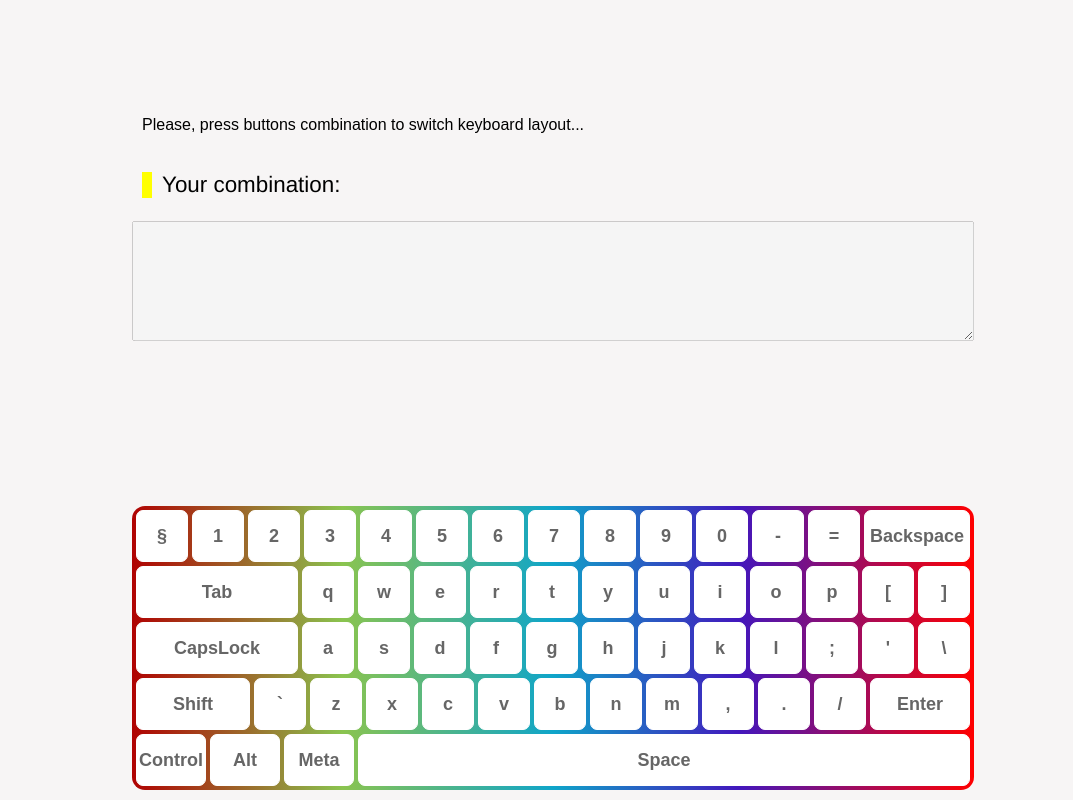
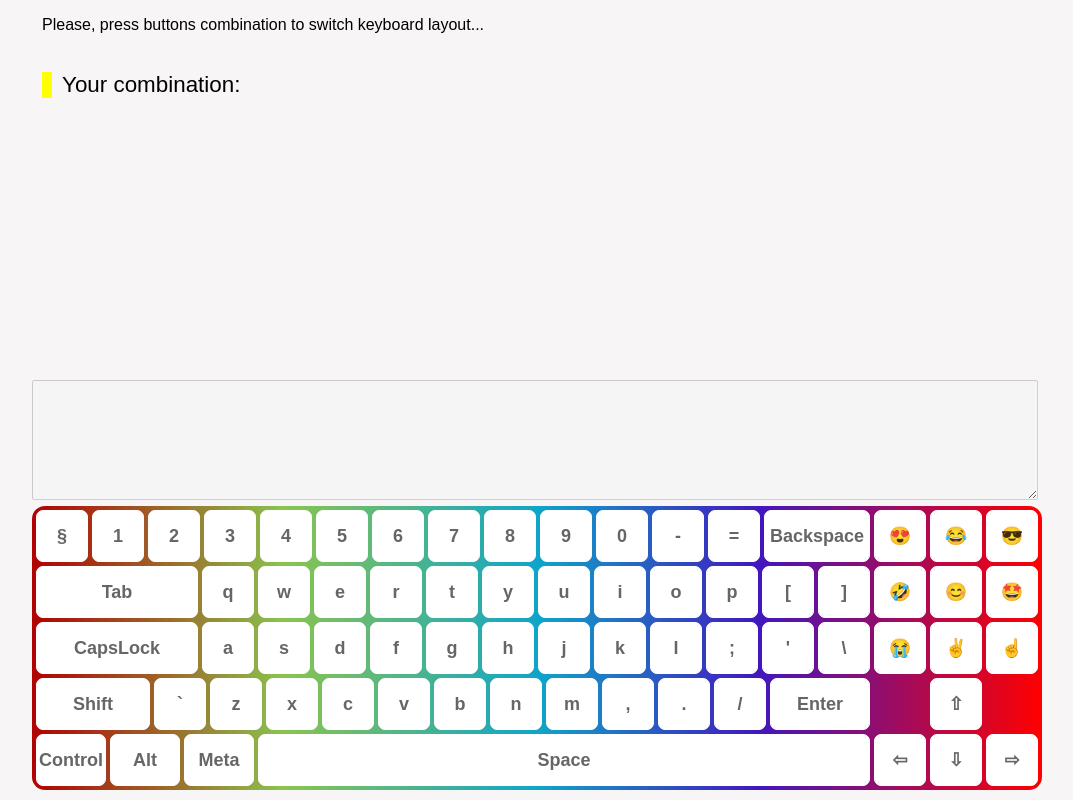
Before and after one commit to Atamananet/movie-search, a website: page index.html in a window 1280 px wide. Both pictures are taken after a click on the element "Tab". Shown: the whole page, without its empty margins (104-1177 px from the left). Drawn offline with Linux system fonts and the light colour scheme.

Commit message:
fix: es-lint warnings detected

```diff
--- a/index.html
+++ b/index.html
@@ -9,10 +9,6 @@
 </head>
 
 <body>
-    <div class="loader">
-        <p class="request">Please, press buttons combination to switch keyboard layout...</p>
-        <p class="description">Your combination:<code class="combination"></code></p>
-    </div>
     <script src="script.js"></script>
 </body>
 
--- a/script.js
+++ b/script.js
@@ -1,27 +1,52 @@
 (function KEYBOARD() {
-  const ENGLISH = ['§ ±', '1 !', '2 @', '3 #', '4 $', '5 %', '6 ˆ', '7 &', '8 *', '9 (', '0 )', '- _', '= +', 'Backspace', '',
-    'Tab', 'q Q', 'w W', 'e E', 'r R', 't T', 'y Y', 'u U', 'i I', 'o O', 'p P', '[ {', '] }', '',
-    'CapsLock', 'a A', 's S', 'd D', 'f F', 'g G', 'h H', 'j J', 'k K', 'l L', '; :', '\' "', '\\ |', '',
-    'Shift', '` ˜', 'z Z', 'x X', 'c C', 'v V', 'b B', 'n N', 'm M', ', <', '. >', '/ ?', 'Enter', '',
-    'Control', 'Alt', 'Meta', 'Space'];
+  const ENGLISH = ['§ ±', '1 !', '2 @', '3 #', '4 $', '5 %', '6 ˆ', '7 &', '8 *', '9 (', '0 )', '- _', '= +', 'Backspace', '😍', '😂', '😎', '',
+    'Tab', 'q Q', 'w W', 'e E', 'r R', 't T', 'y Y', 'u U', 'i I', 'o O', 'p P', '[ {', '] }', '🤣', '😊', '🤩', '',
+    'CapsLock', 'a A', 's S', 'd D', 'f F', 'g G', 'h H', 'j J', 'k K', 'l L', '; :', '\' "', '\\ |', '😭', '✌', '☝', '',
+    'Shift', '` ˜', 'z Z', 'x X', 'c C', 'v V', 'b B', 'n N', 'm M', ', <', '. >', '/ ?', 'Enter', 'STUB', 'ArrowUp', '',
+    'Control', 'Alt', 'Meta', 'Space', 'ArrowLeft', 'ArrowDown', 'ArrowRight'];
 
-  const RUSSIAN = ['ё Ё', '1 !', '2 "', '3 №', '4 ❤️️', '5 %', '6 :', '7 ?', '8 *', '9 (', '0 )', '- _', '= +', 'Backspace', '',
-    'Tab', 'й Й', 'ц Ц', 'у У', 'к К', 'е Е', 'н Н', 'г Г', 'ш Ш', 'щ Щ', 'з З', 'х Х', 'ъ Ъ', '',
-    'CapsLock', 'ф Ф', 'ы Ы', 'в В', 'а А', 'п П', 'р Р', 'о О', 'л Л', 'д Д', 'ж Ж', 'э Э', '® ©', '',
-    'Shift', '¥ £', 'я Я', 'ч Ч', 'с С', 'м М', 'и И', 'т Т', 'ь Ь', 'б Б', 'ю Ю', '« »', 'Enter', '',
-    'Control', 'Alt', 'Meta', 'Space'];
+  const RUSSIAN = ['ё Ё', '1 !', '2 "', '3 №', '4 ❤️️', '5 %', '6 :', '7 ?', '8 *', '9 (', '0 )', '- _', '= +', 'Backspace', '😍', '😂', '😎', '',
+    'Tab', 'й Й', 'ц Ц', 'у У', 'к К', 'е Е', 'н Н', 'г Г', 'ш Ш', 'щ Щ', 'з З', 'х Х', 'ъ Ъ', '🤣', '😊', '🤩', '',
+    'CapsLock', 'ф Ф', 'ы Ы', 'в В', 'а А', 'п П', 'р Р', 'о О', 'л Л', 'д Д', 'ж Ж', 'э Э', '® ©', '😭', '✌', '☝', '',
+    'Shift', '¥ £', 'я Я', 'ч Ч', 'с С', 'м М', 'и И', 'т Т', 'ь Ь', 'б Б', 'ю Ю', '« »', 'Enter', 'STUB', 'ArrowUp', '',
+    'Control', 'Alt', 'Meta', 'Space', 'ArrowLeft', 'ArrowDown', 'ArrowRight'];
 
   let characters; // simbols keyboard
   let letters;
-  const commands = [];
+  const btnCombination = new Set();
   const textArea = document.createElement('textarea');
   textArea.disabled = true; // block mouse focus and direct input
   textArea.id = 'text-area';
 
   const toggleHidden = (element) => element.classList.toggle('hidden');
-  const changeLanguage = () => {
-    [...document.querySelectorAll('.keyboard')].forEach(toggleHidden);
-    localStorage.language = (localStorage.language === 'english') ? 'russian' : 'english';
+
+  // switch keyboard language
+  const langChangeHandler = (event) => {
+    const a = [...btnCombination];
+    if (a.every((i) => event[i])) {
+      [...document.querySelectorAll('.keyboard')].forEach(toggleHidden);
+      localStorage.language = (localStorage.language === 'english') ? 'russian' : 'english';
+    }
+  };
+
+  const detectCombination = (event) => {
+    if (event.shiftKey) { btnCombination.add('shiftKey'); }
+    if (event.ctrlKey) { btnCombination.add('ctrlKey'); }
+    if (event.altKey) { btnCombination.add('altKey'); }
+    if (event.metaKey) { btnCombination.add('metaKey'); }
+    if (event.code === 'Space') { btnCombination.add('space'); }
+  };
+
+  const setCombination = () => {
+    if (btnCombination.size < 2) { return; }
+    setTimeout(() => {
+      const combination = document.querySelector('.combination');
+      combination.innerHTML = [...btnCombination].join(' + ');
+      document.querySelector('.description').style.borderLeftColor = 'green';
+      document.removeEventListener('keydown', detectCombination);
+      document.addEventListener('keydown', langChangeHandler);
+    }, 500);
+    setTimeout(() => { document.querySelector('.request').style.opacity = '0'; }, 1000);
   };
 
   // return string with type of button
@@ -29,17 +54,20 @@
     const currBtn = button.toString();
     const alphabet = 'qwertyuiopasdfghjklzxcvbnmёйцукенгшщзхъфывапролджэячсмитьбю'.split('');
     const controls = ['CapsLock', 'Shift', 'Ctrl', 'Meta', 'Alt', 'Control'];
+    const arrows = ['ArrowLeft', 'ArrowDown', 'ArrowRight', 'ArrowUp'];
 
     if (currBtn === '') { return 'new line'; }
     if (controls.includes(currBtn)) { return 'command'; }
     if (alphabet.includes(currBtn.toLowerCase())) { return 'letter'; }
+    if (arrows.includes(currBtn)) { return 'arrow'; }
+
     return 'simbol';
   };
 
   // return SpanHTMLElement (key button) //
   const createKey = (char) => {
     if (keyType(char) === 'new line') {
-      return document.createElement('div');
+      return document.createElement('br');
     }
     const span = document.createElement('span');
     span.innerHTML = char;
@@ -67,6 +95,7 @@
 
   const print = (key) => {
     const textarea = document.querySelector('textarea');
+    const elem = document.querySelector(`[id='${key}']`);
     switch (key) {
       case 'Backspace':
         textarea.value = textarea.value.slice(0, -1);
@@ -81,14 +110,17 @@
         textarea.value += ' ';
         break;
       default:
-        if (key.length < 2) { // press CHOISING language button
+        if (key.length <= 2) { // letters, simbols, arrows
           const pressedBtn = document.querySelector('.keyboard:not(.hidden) .pressed:not(.hidden):not(.command)');
-          textarea.value += (pressedBtn) ? pressedBtn.id : key;
+          textarea.value += (pressedBtn) ? pressedBtn.id : key; // for simbols
+        }
+        if (elem.classList.contains('arrow')) {
+          textarea.value += elem.innerHTML;
         }
     }
   };
 
-  // DANGEROUS !!! BUTTHURT !!!
+  // adds a class to a pressed key on ALL layouts
   const togglePressed = (event, add = false) => {
     let pressed = [...ENGLISH, ...RUSSIAN].find((i) => i.split(' ').includes(event.key)); // find pressed keys in layout
 
@@ -97,15 +129,16 @@
     } else {
       pressed = [pressed, ENGLISH[RUSSIAN.indexOf(pressed)]];
     }
+    // DANGEROUS !!! BUTTHURT !!!
     pressed.filter((i) => i).join(' ').split(' ').forEach((item) => {
       const elems = document.querySelectorAll(`[id='${item}']`);
       elems.forEach((elem) => ((add) ? elem.classList.add('pressed') : elem.classList.remove('pressed')));
     });
   };
 
-  const keydownHandler = (event) => { // keyboard event handler
-    // avoid focus by TAB button
-    if (event.key === 'Tab') { event.preventDefault(); }
+  // keyboard events handlers
+  const keydownHandler = (event) => {
+    if (event.key === 'Tab') { event.preventDefault(); } // avoid focus by TAB button
     if (event.key === 'Shift') { [...characters, ...letters].forEach(toggleHidden); }
     if (event.code === 'CapsLock') { letters.forEach(toggleHidden); }
     if (event.code === 'Space') { // find element not by 'event.code' == "Space"
@@ -113,7 +146,6 @@
     } else { togglePressed(event, true); }
     print(event.key); // add .key to textarea
   };
-
   const keyupHandler = (event) => {
     if (event.code === 'CapsLock') { letters.forEach(toggleHidden); }
     if (event.key === 'Shift') { [...characters, ...letters].forEach(toggleHidden); }
@@ -122,65 +154,62 @@
     } else { togglePressed(event); }
   };
 
+  // mouse events handlers
   const mousedownHandler = (event) => {
     if (event.target.tagName !== 'SPAN') { return; }
     event.target.classList.toggle('pressed');
-    if (event.target.id === 'CapsLock') { letters.forEach(toggleHidden); }
-    if (event.target.id === 'Shift') { [...characters, ...letters].forEach(toggleHidden); }
-    print(event.target.id);
+    if (event.target.id === 'CapsLock') { letters.forEach(toggleHidden); } // toggle letters
+    if (event.target.id === 'Shift') { [...characters, ...letters].forEach(toggleHidden); } // toggle letters and simbols
+    print(event.target.id); // add to textarea
   };
 
   const mouseupHandler = (event) => {
     if (event.target.tagName !== 'SPAN') { return; }
-    if (!event.target.classList.contains('command')) {
+    if (!event.target.classList.contains('command')) { // commands butons still pressed
       event.target.classList.toggle('pressed');
     }
+  };
+
+  const createReadme = () => {
+    const readme = document.createElement('div');
+    const request = document.createElement('p');
+    const description = document.createElement('p');
+    const combinationEl = document.createElement('code');
+
+    readme.classList.add('loader');
+    request.classList.add('request');
+    description.classList.add('description');
+    description.innerText = 'Your combination:';
+    combinationEl.classList.add('combination');
+    request.innerText = 'Please, press buttons combination to switch keyboard layout...';
+    description.append(combinationEl);
+    readme.append(request, description);
+
+    return readme;
   };
 
   // create markup and set keyboard layout //
   const engKeyboard = createKeyboard(ENGLISH);
   const ruKeyboard = createKeyboard(RUSSIAN);
+  const readme = createReadme();
+  // hide all layouts
   engKeyboard.classList.add('english', 'hidden');
   ruKeyboard.classList.add('russian', 'hidden');
-  document.body.append(textArea, engKeyboard, ruKeyboard);
+  document.body.append(readme, textArea, engKeyboard, ruKeyboard);
 
   if (!localStorage.getItem('language')) {
     localStorage.setItem('language', 'english');
   }
+  // show selected layout
   document.querySelector(`.${localStorage.getItem('language')}`).classList.remove('hidden');
 
-  const btnCombination = new Set();
-  const combination = document.querySelector('.combination');
-  function setBtnCombination(event) {
-    if (event.shiftKey) { btnCombination.add('shiftKey'); }
-    if (event.ctrlKey) { btnCombination.add('ctrlKey'); }
-    if (event.altKey) { btnCombination.add('altKey'); }
-    if (event.metaKey) { btnCombination.add('metaKey'); }
-    if (event.code === 'Space') { btnCombination.add('space'); }
-  }
-
-  const langChangeHandler = (e) => {
-    const a = [...btnCombination];
-    if (a.every((i) => e[i])) changeLanguage();
-  };
-
-  document.addEventListener('keydown', setBtnCombination);
-
-  document.addEventListener('keydown', () => {
-    if (btnCombination.size < 2) { return; }
-    setTimeout(() => {
-      combination.innerHTML = [...btnCombination].join(' + ');
-      document.querySelector('.description').style.borderLeftColor = 'green';
-      document.removeEventListener('keydown', setBtnCombination);
-      document.addEventListener('keydown', langChangeHandler);
-    }, 500);
-    setTimeout(() => { document.querySelector('.request').style.opacity = '0'; }, 1000);
-  });
+  // set buttons combination to switch languages
+  document.addEventListener('keydown', detectCombination);
+  document.addEventListener('keydown', setCombination);
 
   // nodes arrays by behavior
   characters = [...document.getElementsByClassName('simbol')];
   letters = [...document.getElementsByClassName('letter')];
-  commands.concat(document.getElementsByClassName('command'));
 
   // keyboard events listeners
   document.addEventListener('keydown', keydownHandler);
@@ -188,4 +217,10 @@
   // mouse events listeners
   document.addEventListener('mousedown', mousedownHandler);
   document.addEventListener('mouseup', mouseupHandler);
+
+  // arrows content
+  document.querySelectorAll('#ArrowUp').forEach((i) => { const j = i; j.innerHTML = '⇧'; });
+  document.querySelectorAll('#ArrowDown').forEach((i) => { const j = i; j.innerHTML = '⇩'; });
+  document.querySelectorAll('#ArrowRight').forEach((i) => { const j = i; j.innerHTML = '⇨'; });
+  document.querySelectorAll('#ArrowLeft').forEach((i) => { const j = i; j.innerHTML = '⇦'; });
 }());
--- a/style.css
+++ b/style.css
@@ -1,7 +1,7 @@
 body {
     padding-top: 100px;
     background-color: #f7f5f5;
-    width: 808px;
+    width: 1008px;
     margin: auto;
     /* disable text selection */
     -webkit-touch-callout: none;
@@ -14,7 +14,9 @@ body {
 }
 
 textarea {
-    width: 842px;
+    position: absolute;
+    bottom: 300px;
+    width: 1006px;
     box-sizing: border-box;
     height: 120px;
     margin: auto;
@@ -23,7 +25,7 @@ textarea {
 }
 
 .keyboard {
-    width: 838px;
+    width: 1006px;
     margin: auto;
     padding: 2px;
     position: absolute;
@@ -32,7 +34,7 @@ textarea {
     background: linear-gradient(90deg, rgba(176, 2, 2, 1) 0%, rgba(138, 196, 79, 1) 25%, rgba(15, 165, 201, 1) 50%, rgba(66, 23, 189, 1) 72%, rgba(255, 0, 0, 1) 100%);
 }
 
-.simbol, .letter, .command {
+.simbol, .letter, .command, .arrow {
     display: inline-block;
     box-sizing: border-box;
     margin: 2px;
@@ -103,29 +105,17 @@ span {
     width: 162px;
 }
 
+#STUB {
+    opacity: 0;
+}
+
 br {
     background-color: black;
 }
 
-#lang {
-    /* display: block; */
-    padding: 0 10px;
-    color: dimgrey;
-    text-decoration: none;
-    font-size: 18px;
-    line-height: 40px;
-    font-family: Arial, Helvetica, sans-serif;
-    border: 2px solid dimgrey;
-    border-radius: 15px;
-}
-
-#lang:hover, #lang.hover {
-    color: rgb(245, 135, 116);
-    border-color: rgb(245, 135, 116);
-}
-
 .loader {
-    min-width: 40%;
+    position: absolute;
+    top: 0;
     margin: auto;
     padding-left: 10px;
 }
@@ -138,11 +128,10 @@ br {
 .combination {
     display: inline-block;
     padding-left: 20px;
-    font-size: 1.4em;
+    font-size: 1em;
 }
 
 .description {
-    font-family: Helvetica, Lato, sans-serif;
     padding-left: 10px;
     border-left: 10px solid yellow;
 }
```
